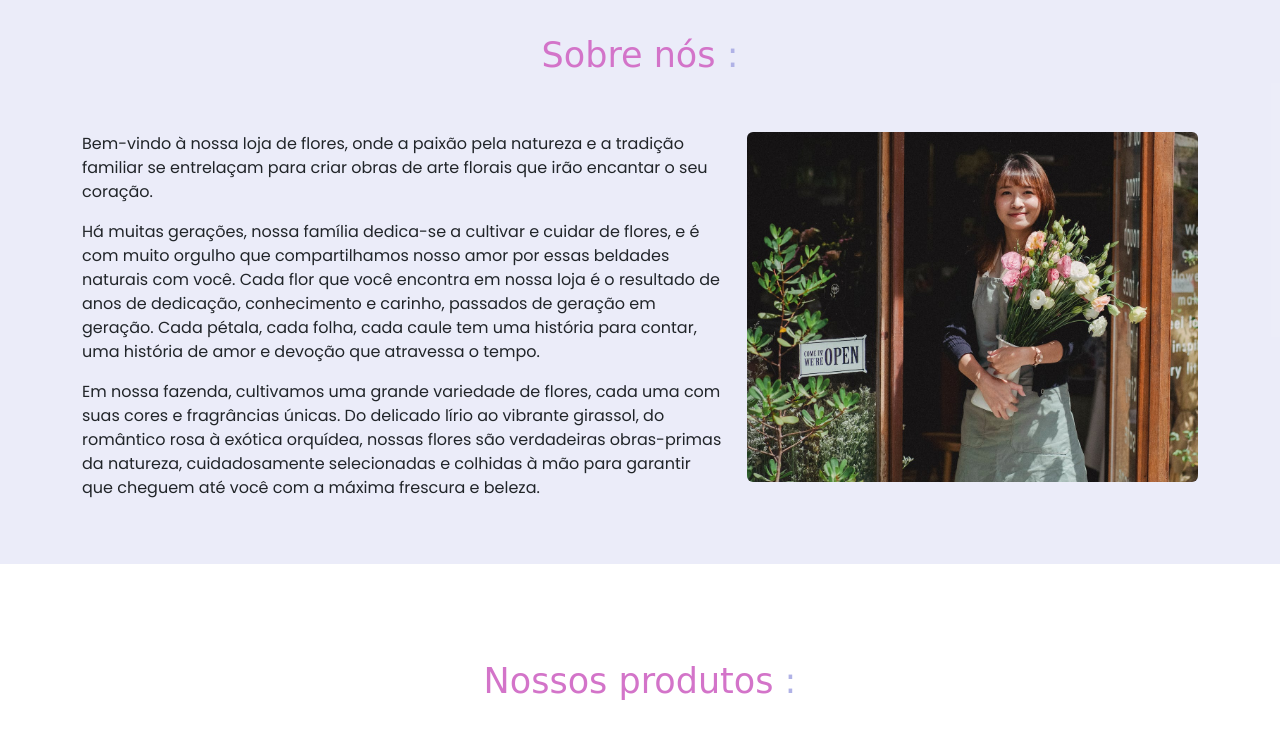
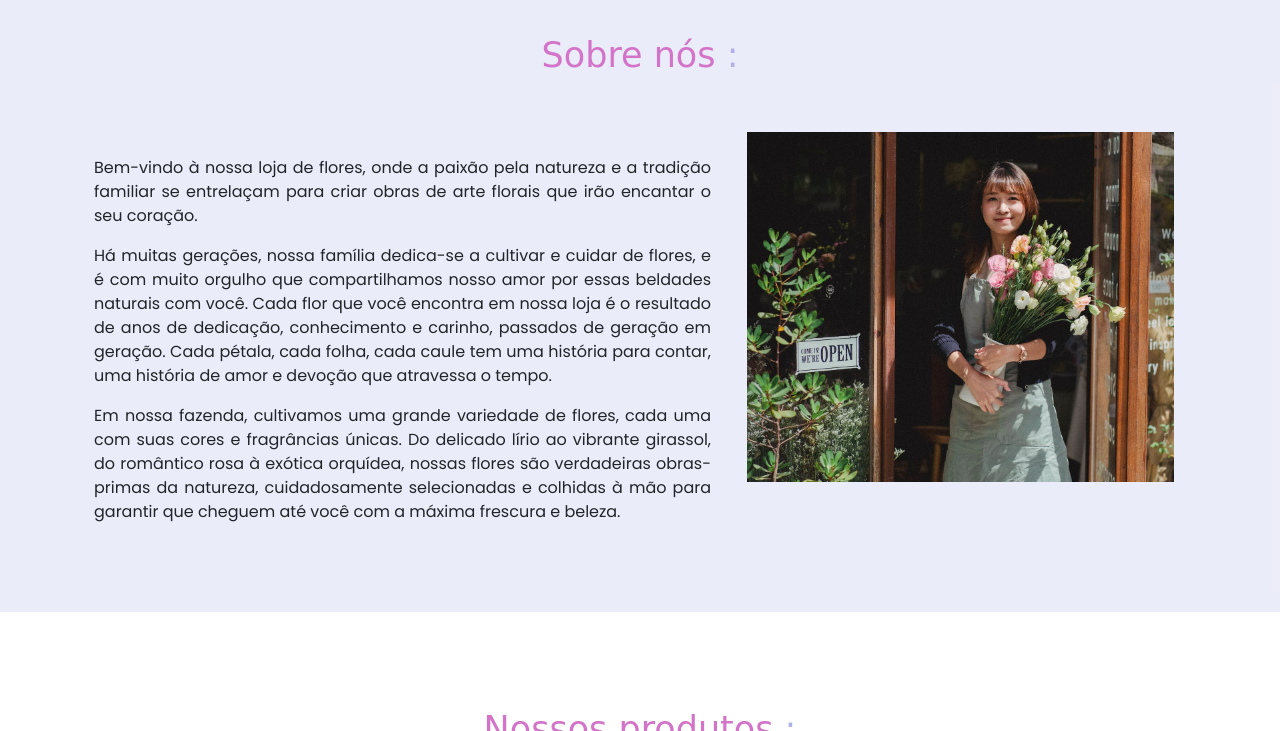
Before and after one commit to anameneiro/projeto-bootstrap, a plain HTML site: page index.html in a window 1280 px wide. Shown: the part 680-1411 px from the top of the page. Drawn offline with nearby package versions, Linux system fonts and the light colour scheme; a web font is replaced by a local one.

Commit message:
:pencil:

```diff
--- a/index.html
+++ b/index.html
@@ -78,13 +78,12 @@
             <h2 class="section-title text-center pt-5 mt-5 "> <span class="color-two">Sobre nós <span>:</span></span></h2>
         </div>
         <div class="row pt-5 pb-5">
-            <div class="col-md-7">
-
+            <div class="col-md-7 sobre-texto">
                 <p>Bem-vindo à nossa loja de flores, onde a paixão pela natureza e a tradição familiar se entrelaçam para criar obras de arte florais que irão encantar o seu coração.</p>
                 <p>Há muitas gerações, nossa família dedica-se a cultivar e cuidar de flores, e é com muito orgulho que compartilhamos nosso amor por essas beldades naturais com você. Cada flor que você encontra em nossa loja é o resultado de anos de dedicação, conhecimento e carinho, passados de geração em geração. Cada pétala, cada folha, cada caule tem uma história para contar, uma história de amor e devoção que atravessa o tempo.</p>
                 <p>Em nossa fazenda, cultivamos uma grande variedade de flores, cada uma com suas cores e fragrâncias únicas. Do delicado lírio ao vibrante girassol, do romântico rosa à exótica orquídea, nossas flores são verdadeiras obras-primas da natureza, cuidadosamente selecionadas e colhidas à mão para garantir que cheguem até você com a máxima frescura e beleza.</p>
-                </div>
-            <div class="col-md-5">
+            </div>
+            <div class="row col-md-5">
                 <img class="d-block w-100 rounded" src="imagens/sobre/sobre2.jpg" alt="flores">
             </div>
         </div>
--- a/main.css
+++ b/main.css
@@ -4,6 +4,7 @@
 
 body{
     font-family: 'Poppins', sans-serif;
+    text-align: justify;
 }
 
 .navbar{
@@ -74,6 +75,10 @@ span{
     background-color: #b75bae;
     color: white;
 }
+.sobre-texto{
+    padding: 24px;
+}
+
 #sobre-nos img{
     width: 720;
     height: 350px;
```
Also changed, not shown: 1 other file.
